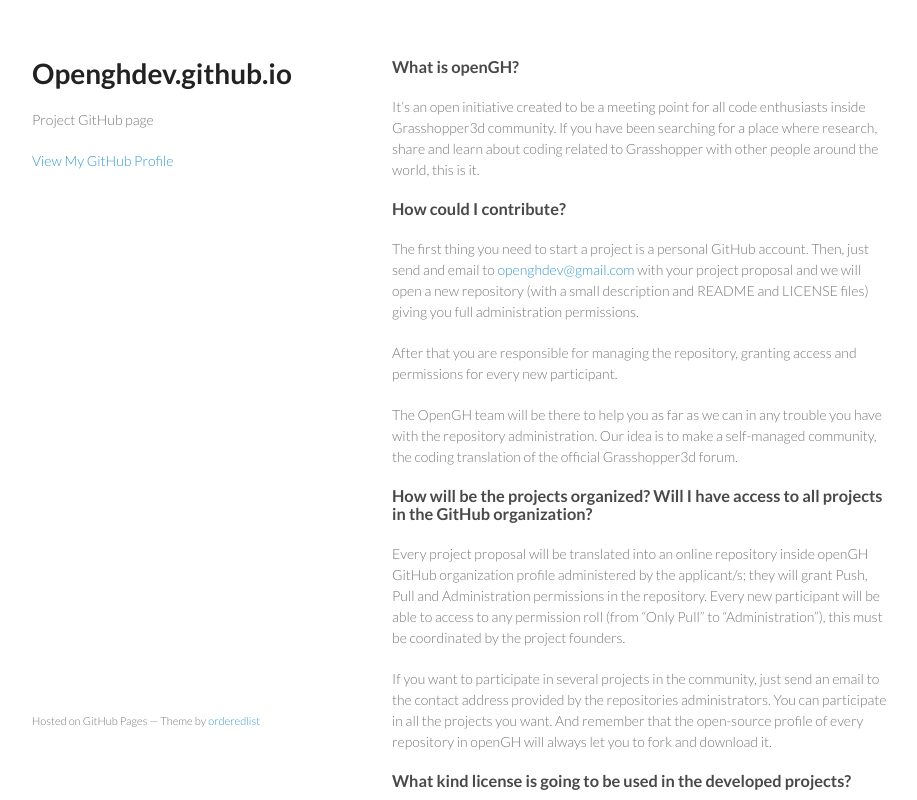
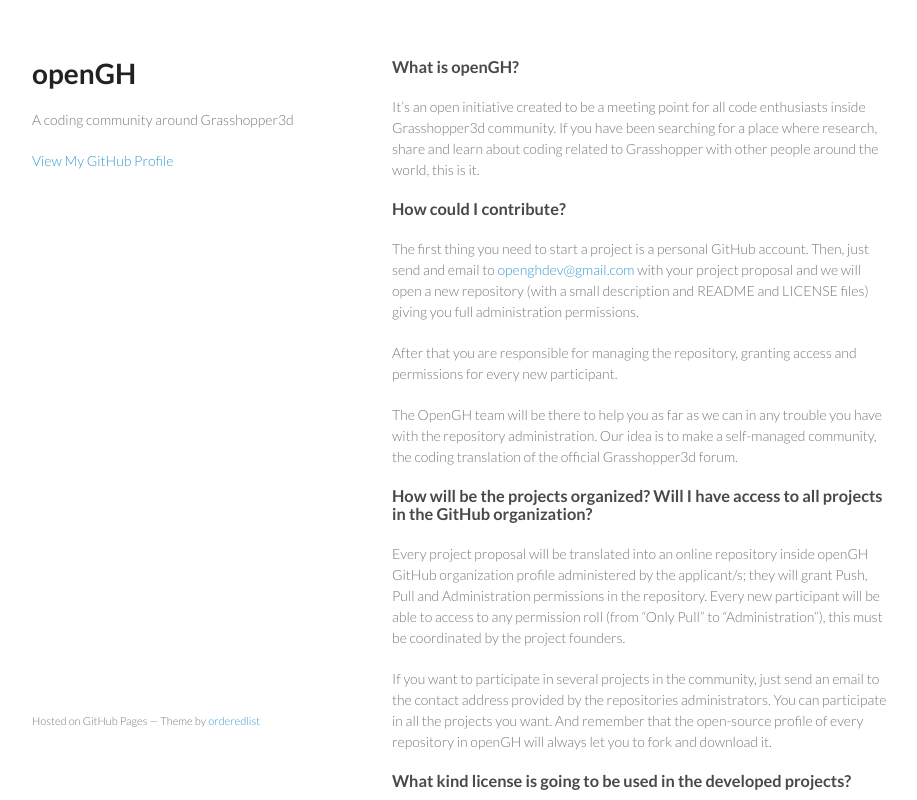
Before and after one commit to openghdev/openghdev.github.io, a plain HTML site: page index.html in a window 1280 px wide. Shown: the top 800 px of the page, without its empty margins (178-1095 px from the left). Drawn offline with Linux system fonts and the light colour scheme.

Commit message:
Fixing name and caption.

```diff
--- a/index.html
+++ b/index.html
@@ -15,8 +15,8 @@
   <body>
     <div class="wrapper">
       <header>
-        <h1>Openghdev.github.io</h1>
-        <p>Project GitHub page</p>
+        <h1>openGH</h1>
+        <p>A coding community around Grasshopper3d</p>
 
 
         <p class="view"><a href="https://github.com/openghdev">View My GitHub Profile</a></p>
```
